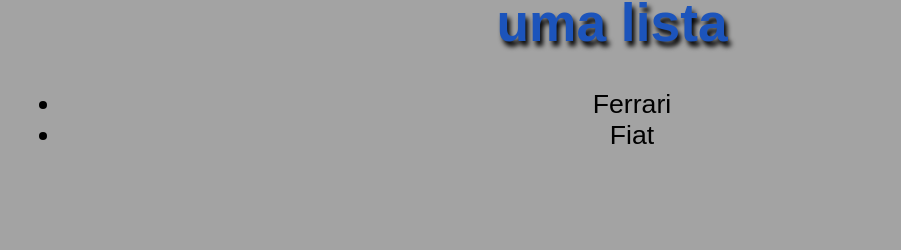
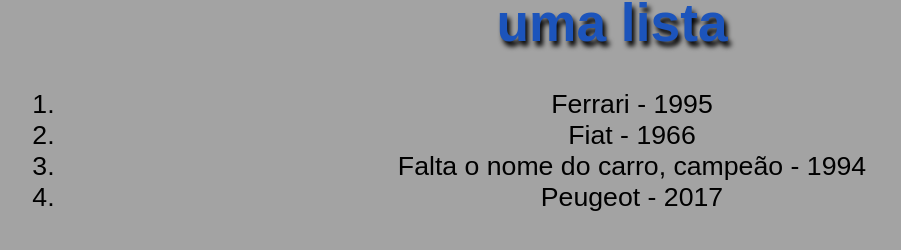
Before and after one commit to RodrigooWM/react, a React (Create React App) app: page / in a window 1280 px wide. Shown: the part 1354-1604 px from the top of the page, without its empty margins (28-929 px from the left). Built offline with nearby package versions, Linux system fonts and the light colour scheme.

Commit message:
aula 8/55

```diff
--- a/src/components/Item.js
+++ b/src/components/Item.js
@@ -1,10 +1,21 @@
-function Item(props){
+import PropTypes from'prop-types'
+
+function Item({marca, ano_lancamento}){
 
     return(
         <>
-       <li> {props.marca}</li>
+       <li> {marca} - {ano_lancamento}</li>
+
        </>
     )
 }
+Item.propTypes = {
+    marca: PropTypes.string.isRequired,
+    ano_lancamento: PropTypes.number.isRequired,
+}
 
+Item.defaultProps = {
+    marca: 'Falta o nome do carro, campeão',
+    ano_lancamento: 0,
+}
 export default Item
--- a/src/components/List.js
+++ b/src/components/List.js
@@ -4,11 +4,15 @@ function List(){
     return(
         <>
             <h1>uma lista</h1>
-            <ul>
-                <Item marca="Ferrari"></Item>
-                <Item marca="Fiat"></Item>
+            <ol>
+                <Item marca="Ferrari" ano_lancamento={1995}></Item>
+                <Item marca="Fiat" ano_lancamento={1966}></Item>
+                <Item /*marca="Renault "*/
+                //Propositalmente falta informação para buscar a mensagem de erro no Item.defaultProps (Item.js).
+                ano_lancamento={1994}></Item>
+                <Item marca="Peugeot " ano_lancamento={2017}></Item>
 
-            </ul>
+            </ol>
         </>
     )
 
```
